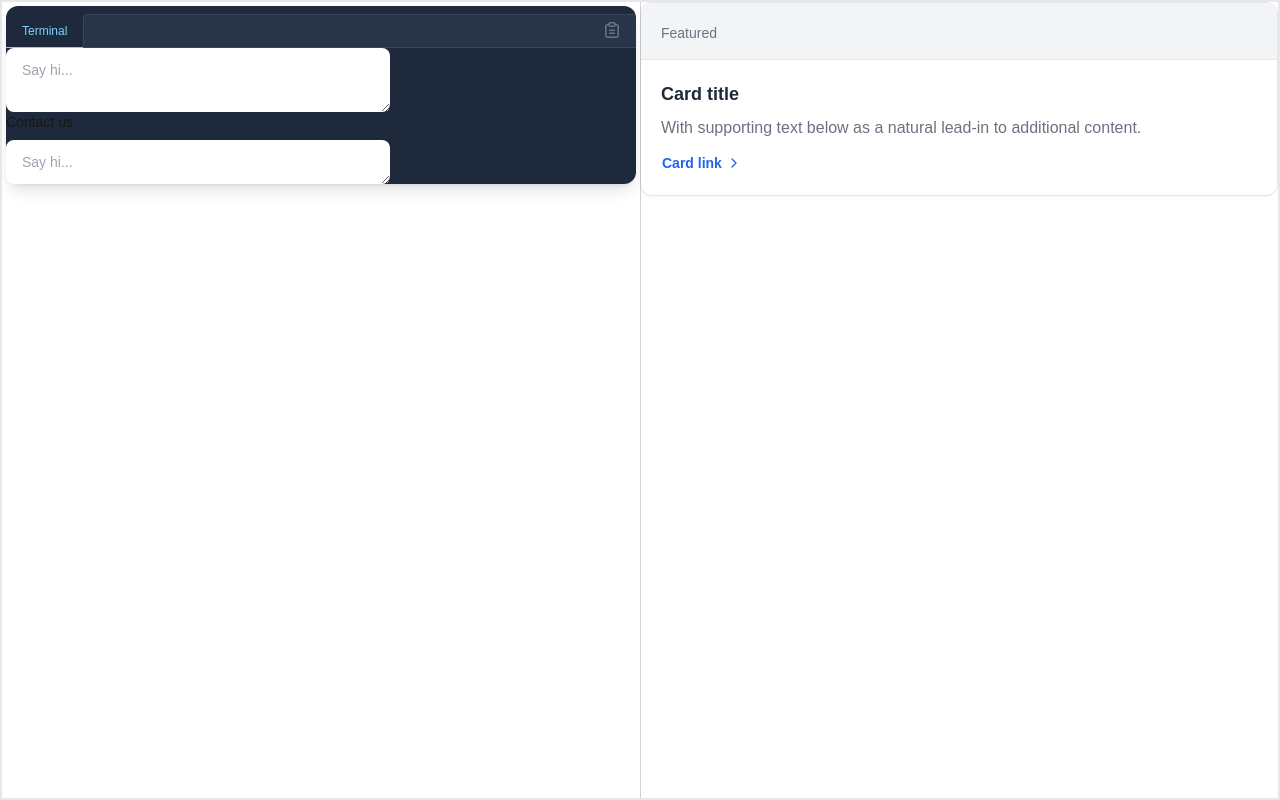
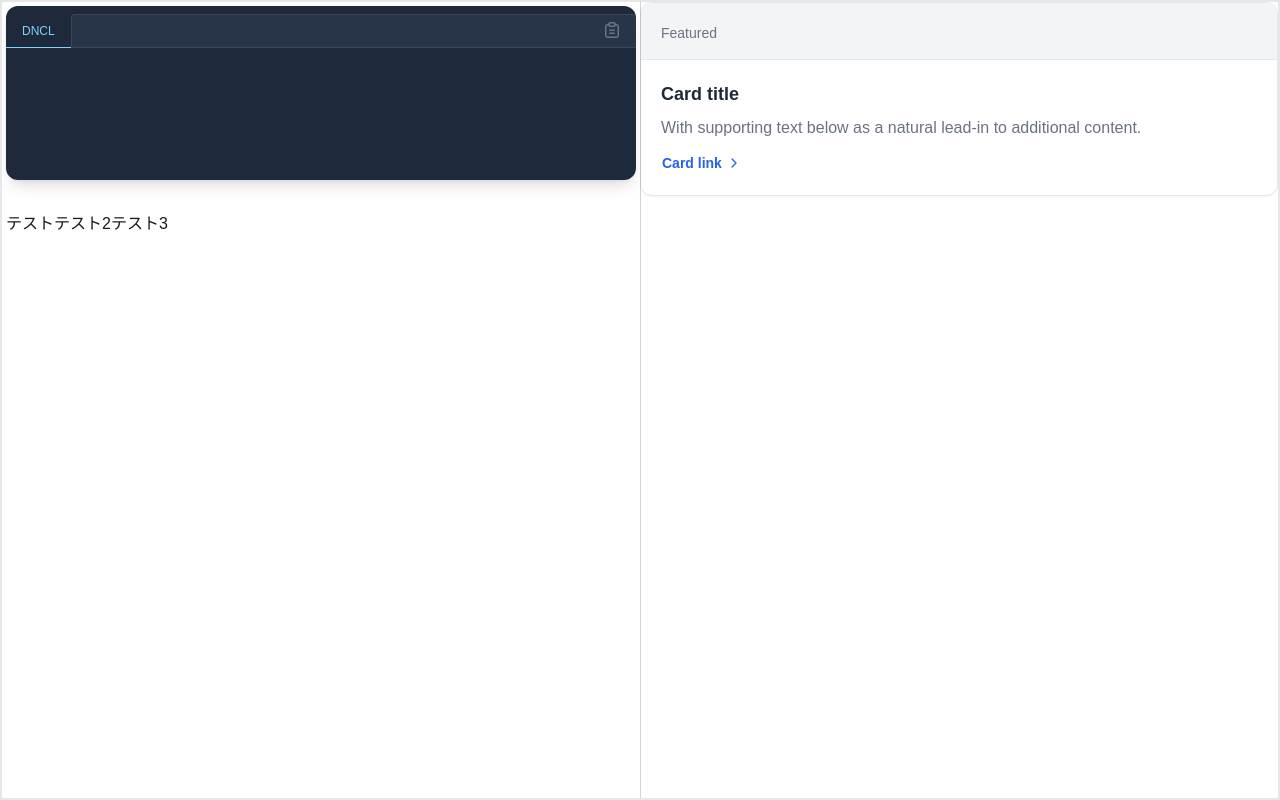
Before and after one commit to Guri-hm/dncl, a Next.js app: page /edit in a window 1280 px wide. Built offline with nearby package versions, Linux system fonts and the light colour scheme.

Commit message:
ドロップの動作

```diff
--- a/package.json
+++ b/package.json
@@ -9,11 +9,15 @@
     "lint": "next lint"
   },
   "dependencies": {
+    "@dnd-kit/core": "^6.3.1",
+    "@dnd-kit/modifiers": "^9.0.0",
+    "@dnd-kit/sortable": "^10.0.0",
     "allotment": "^1.20.2",
     "next": "15.0.4",
     "preline": "^2.6.0",
     "react": "^19.0.0",
-    "react-dom": "^19.0.0"
+    "react-dom": "^19.0.0",
+    "uuid": "^11.0.3"
   },
   "devDependencies": {
     "@tailwindcss/forms": "^0.5.9",
--- /dev/null
+++ b/src/app/components/DragComponent.tsx
@@ -0,0 +1,53 @@
+import { useDraggable } from "@dnd-kit/core";
+export default function DragComponent() {
+    const { attributes, listeners, setNodeRef, transform } = useDraggable({
+        id: "draggable",
+        data: { name: "test" },
+    });
+    const {
+        attributes: attributes2,
+        listeners: listeners2,
+        setNodeRef: setNodeRef2,
+        transform: transform2,
+    } = useDraggable({
+        id: "draggable2",
+        data: { name: "test2" },
+    });
+    const {
+        attributes: attributes3,
+        listeners: listeners3,
+        setNodeRef: setNodeRef3,
+        transform: transform3,
+    } = useDraggable({
+        id: "draggable3",
+        data: { name: "test3" },
+    });
+    const style = transform
+        ? {
+            transform: `translate3d(${transform.x}px, ${transform.y}px, 0)`,
+        }
+        : undefined;
+    const style2 = transform2
+        ? {
+            transform: `translate3d(${transform2.x}px, ${transform2.y}px, 0)`,
+        }
+        : undefined;
+    const style3 = transform3
+        ? {
+            transform: `translate3d(${transform3.x}px, ${transform3.y}px, 0)`,
+        }
+        : undefined;
+    return (
+        <div>
+            <button ref={setNodeRef} style={style} {...listeners} {...attributes}>
+                テスト
+            </button>
+            <button ref={setNodeRef2} style={style2} {...listeners2} {...attributes2}>
+                テスト2
+            </button>
+            <button ref={setNodeRef3} style={style3} {...listeners3} {...attributes3}>
+                テスト3
+            </button>
+        </div>
+    );
+}
--- /dev/null
+++ b/src/app/components/DropComponent.tsx
@@ -0,0 +1,41 @@
+import { UniqueIdentifier, useDroppable } from "@dnd-kit/core";
+import { SortableContext, rectSortingStrategy } from "@dnd-kit/sortable";
+import SortDropContent from "../components/SortDropContent";
+type Props = {
+    elms: { id: UniqueIdentifier; name: string }[];
+    activeElmId?: string;
+    isDropContent?: boolean;
+};
+export default function DropComponent({
+    elms,
+    activeElmId,
+    isDropContent = false,
+}: Props) {
+    const { isOver, setNodeRef: dropRef } = useDroppable({
+        id: "droppable",
+    });
+    const dropStyle = {
+        padding: "1rem 0 0 0",
+        minHeight: "100px",
+        width: "200px",
+        border: isOver && !isDropContent ? "3px solid white" : ``,
+    };
+    return (
+        <div style={{ margin: "2rem" }}>
+            <div ref={dropRef} style={dropStyle}>
+                {/* ドロップ領域内の要素群。SortableContextで囲むことで、並べ替えの設定ができる */}
+                <SortableContext items={elms} strategy={rectSortingStrategy}>
+                    {elms.map((elm) => {
+                        return (
+                            <SortDropContent
+                                key={elm.id}
+                                elm={elm}
+                                isVirtual={elm.id === activeElmId}
+                            ></SortDropContent>
+                        );
+                    })}
+                </SortableContext>
+            </div>
+        </div>
+    );
+}
--- /dev/null
+++ b/src/app/components/SortDropContent.tsx
@@ -0,0 +1,42 @@
+import { UniqueIdentifier } from "@dnd-kit/core";
+import { useSortable } from "@dnd-kit/sortable";
+import { CSS } from "@dnd-kit/utilities";
+type Props = {
+    elm: { id: UniqueIdentifier; name: string };
+    isVirtual: boolean;
+};
+export default function SortDropContent({ elm, isVirtual }: Props) {
+    const {
+        isDragging,
+        // 並び替えのつまみ部分に設定するプロパティ
+        setActivatorNodeRef,
+        listeners,
+        // DOM全体に対して設定するプロパティ
+        setNodeRef,
+        transform,
+        transition,
+    } = useSortable({ id: elm.id });
+    return (
+        <div
+            ref={setNodeRef}
+            style={{
+                transform: CSS.Transform.toString(transform),
+                transition,
+            }}
+        >
+            <p
+                ref={setActivatorNodeRef}
+                {...listeners}
+                style={{
+                    cursor: isDragging ? "grabbing" : "grab",
+                    border: "1px solid",
+                    margin: "0 0 1rem 0",
+                    // 仮で生成されている要素の場合、薄くする。
+                    opacity: isVirtual ? ".5" : "1",
+                }}
+            >
+                {elm.name}
+            </p>
+        </div>
+    );
+}
--- a/src/app/edit/page.tsx
+++ b/src/app/edit/page.tsx
@@ -1,31 +1,121 @@
 "use client"
 import * as React from "react";
-import ReactDOM from "react-dom";
 import { Allotment } from "allotment";
 import "allotment/dist/style.css";
-import Image from "next/image";
+
+import { DndContext, DragEndEvent, DragOverEvent, DragStartEvent, Modifier } from "@dnd-kit/core";
+import { useState } from "react";
+import DropComponent from "../components/DropComponent";
+import { arrayMove } from "@dnd-kit/sortable";
+import { v4 as uuidv4 } from 'uuid'
+import { restrictToVerticalAxis } from "@dnd-kit/modifiers";
+import DragComponent from "../components/DragComponent";
+
+export function DragDropContext() {
+  // ドロップできる領域に表示される要素のデータ用のState
+  const [elms, setElms] = useState<{ id: string, name: string }[]>([])
+  // ドラック中の要素データ用のState
+  const [activeElm, setActiveElm] = useState<{ id: string, name: string, virtualId?: string }>()
+  // ドラックする要素がドロップ領域のものかを判定するState
+  const [isDropContent, setIsDropContent] = useState(false)
+  // ドラックする方向の制約を管理するState
+  // 基本的に「@dnd-kit/modifiers」モジュール内の値を付与する
+  const [modifiers, setModifiers] = useState<Modifier[]>([])
+  // ドラッグ開始時に発火する関数
+  const handleDragStart = (event: DragStartEvent) => {
+    // ドラックした要素に関わるイベントを取得
+    const { active } = event;
+    // ドラックした要素がドロップ領域に存在するかを判定する
+    const isExistInDropContent = elms.map((i) => i.id).includes(active.id.toString());
+    //ドラッグした要素のid作成。ドロップ領域に存在しない場合は、新規でidを作成する
+    const id = isExistInDropContent ? active.id.toString() : uuidv4();
+    // ドラック中にドロップ領域内で仮生成される要素のID。ドロップ領域内のものをドラックしているときはundefined
+    const virtualId = isExistInDropContent ? undefined : uuidv4();
+    setActiveElm({ id, name: active.data.current?.name, virtualId })
+    setIsDropContent(isExistInDropContent)
+    // ドラックした要素がドロップ領域内のものの場合、動かせる方向を垂直方向のみに制限する
+    isExistInDropContent ? setModifiers([restrictToVerticalAxis]) : setModifiers([])
+  };
+  // ドラック終了時に発火する関数
+  const handleDragEnd = (e: DragEndEvent) => {
+    // 値をリセットする。
+    // Stateのset関数は非同期なので、ここで値をリセットしても関数内の処理には影響ない。
+    setActiveElm(undefined)
+    // ドロップ領域のイベント(over)を取得。
+    const { over } = e;
+    // 何もドラックしていない場合や、ドロップ領域外でドラックを辞めた場合処理を中断する。
+    if (!over || !activeElm) {
+      setElms(() => elms.filter((elm) => elm.id !== activeElm?.virtualId))
+      return
+    };
+    // 仮要素を実際の要素として、ドロップ領域内へ反映させている
+    setElms(() => elms.map((elm) => ({
+      id: elm.id === activeElm.virtualId ? activeElm.id : elm.id,
+      name: elm.name
+    })))
+    // ドロップ領域内の要素をドラックしていた場合、ドロップ領域内の要素を並べ替える
+    if (elms.some((elm) => elm.id === activeElm.id)) {
+      setElms((items) => {
+        const oldIndex = items.map((i) => i.id).findIndex((val) => val === activeElm.id)
+        const newIndex = items.map((i) => i.id).findIndex((val) => val === over.id)
+        return arrayMove(items, oldIndex, newIndex);
+      });
+    }
+  }
+  const handleDragOver = (e: DragOverEvent) => {
+    const { over } = e;
+    //ドロップした場所にあった要素のid
+    const overId = over?.id;
+    // 何もドラックしていない場合や、ドロップ領域外でドラックした要素を動かしている場合処理を中断する。
+    if (!overId || !activeElm) {
+      // 生成した仮要素を削除する
+      setElms(() => elms.filter((elm) => elm.id !== activeElm?.virtualId));
+      return;
+    };
+    // ドラック要素がドロップ領域内に入ったら要素を追加する
+    if (activeElm.virtualId && !elms.some((elm) => elm.id === activeElm.virtualId)) {
+      setElms([...elms.slice(0, elms.length), { id: activeElm.virtualId, name: e.active.data.current?.name }])
+    }
+    // 仮の要素をドロップ領域内に動かしている時に、位置を変更する。
+    if (elms.some((elm) => elm.id === activeElm.virtualId)) {
+      setElms((items) => {
+        const oldIndex = items.map((i) => i.id).findIndex((val) => val === activeElm.virtualId)
+        const newIndex = items.map((i) => i.id).findIndex((val) => val === over.id)
+        return arrayMove(items, oldIndex, newIndex);
+      });
+    }
+  }
+  return (
+    <>
+      <DndContext modifiers={modifiers} onDragEnd={(e) => handleDragEnd(e)} onDragOver={(e) => handleDragOver(e)} onDragStart={(e) => handleDragStart(e)}>
+        <div className="relative z-10 col-span-3 bg-slate-800 rounded-xl shadow-lg xl:ml-0 dark:shadow-none dark:ring-1 dark:ring-inset dark:ring-white/10">
+          <div className="relative flex text-slate-400 text-xs leading-6">
+            <div className="mt-2 flex-none text-sky-300 border-t border-b border-t-transparent border-b-sky-300 px-4 py-1 flex items-center">DNCL</div>
+            <div className="flex-auto flex pt-2 rounded-tr-xl overflow-hidden">
+              <div className="flex-auto -mr-px bg-slate-700/50 border border-slate-500/30 rounded-tl"></div>
+            </div>
+            <div className="absolute top-2 right-0 h-8 flex items-center pr-4"><div className="relative flex -mr-2">
+              <button type="button" className="text-slate-500 hover:text-slate-400"><svg fill="none" stroke="currentColor" strokeWidth="1.5" strokeLinecap="round" strokeLinejoin="round" aria-hidden="true" className="w-8 h-8"><path d="M13 10.75h-1.25a2 2 0 0 0-2 2v8.5a2 2 0 0 0 2 2h8.5a2 2 0 0 0 2-2v-8.5a2 2 0 0 0-2-2H19"></path><path d="M18 12.25h-4a1 1 0 0 1-1-1v-1.5a1 1 0 0 1 1-1h4a1 1 0 0 1 1 1v1.5a1 1 0 0 1-1 1ZM13.75 16.25h4.5M13.75 19.25h4.5"></path></svg></button>
+            </div>
+            </div>
+          </div>
+          <div className="relative text-white">
+            <DropComponent elms={elms} isDropContent={isDropContent} activeElmId={activeElm?.virtualId}>
+            </DropComponent>
+          </div>
+        </div>
+        <DragComponent></DragComponent>
+      </DndContext>
+    </>
+  )
+}
 
 export default function Home() {
   return (
     <div className="w-full border-solid border-2 h-dvh">
       <Allotment>
         <Allotment.Pane className="p-1" minSize={200}>
-          <div className="relative z-10 col-span-3 bg-slate-800 rounded-xl shadow-lg xl:ml-0 dark:shadow-none dark:ring-1 dark:ring-inset dark:ring-white/10">
-            <div className="relative flex text-slate-400 text-xs leading-6"><div className="mt-2 flex-none text-sky-300 border-t border-b border-t-transparent border-b-sky-300 px-4 py-1 flex items-center">Terminal</div><div className="flex-auto flex pt-2 rounded-tr-xl overflow-hidden"><div className="flex-auto -mr-px bg-slate-700/50 border border-slate-500/30 rounded-tl"></div></div><div className="absolute top-2 right-0 h-8 flex items-center pr-4"><div className="relative flex -mr-2"><button type="button" className="text-slate-500 hover:text-slate-400"><svg fill="none" stroke="currentColor" stroke-width="1.5" stroke-linecap="round" stroke-linejoin="round" aria-hidden="true" className="w-8 h-8"><path d="M13 10.75h-1.25a2 2 0 0 0-2 2v8.5a2 2 0 0 0 2 2h8.5a2 2 0 0 0 2-2v-8.5a2 2 0 0 0-2-2H19"></path><path d="M18 12.25h-4a1 1 0 0 1-1-1v-1.5a1 1 0 0 1 1-1h4a1 1 0 0 1 1 1v1.5a1 1 0 0 1-1 1ZM13.75 16.25h4.5M13.75 19.25h4.5"></path></svg></button></div></div></div>
-            <div className="relative">
-
-              <div className="max-w-sm">
-                <label htmlFor="textarea-email-label" className="sr-only">Comment</label>
-                <textarea data-hs-textarea-auto-height="" id="textarea-email-label" className="py-3 px-4 block w-full border-gray-200 rounded-lg text-sm focus:border-blue-500 focus:ring-blue-500 disabled:opacity-50 disabled:pointer-events-none dark:bg-neutral-900 dark:border-neutral-700 dark:text-neutral-400 dark:placeholder-neutral-500 dark:focus:ring-neutral-600" placeholder="Say hi..."></textarea>
-              </div>
-            </div>
-            <div className="max-w-sm">
-              <label for="hs-autoheight-textarea" className="block text-sm font-medium mb-2 dark:text-white">Contact us</label>
-              <textarea id="hs-autoheight-textarea" className="py-3 px-4 block w-full border-gray-200 rounded-lg text-sm focus:border-blue-500 focus:ring-blue-500 disabled:opacity-50 disabled:pointer-events-none dark:bg-neutral-900 dark:border-neutral-700 dark:text-neutral-400 dark:placeholder-neutral-500 dark:focus:ring-neutral-600" rows="1" data-hs-textarea-auto-height='{
-    "defaultHeight": 200
-  }' placeholder="Say hi..."></textarea>
-            </div>
-          </div>
+          <DragDropContext></DragDropContext>
         </Allotment.Pane>
         <Allotment.Pane snap>
           <div className="flex flex-col bg-white border shadow-sm rounded-xl dark:bg-neutral-900 dark:border-neutral-700 dark:shadow-neutral-700/70">
@@ -43,7 +133,7 @@ export default function Home() {
               </p>
               <a className="mt-3 inline-flex items-center gap-x-1 text-sm font-semibold rounded-lg border border-transparent text-blue-600 decoration-2 hover:text-blue-700 hover:underline focus:underline focus:outline-none focus:text-blue-700 disabled:opacity-50 disabled:pointer-events-none dark:text-blue-500 dark:hover:text-blue-600 dark:focus:text-blue-600" href="#">
                 Card link
-                <svg className="shrink-0 size-4" xmlns="http://www.w3.org/2000/svg" width="24" height="24" viewBox="0 0 24 24" fill="none" stroke="currentColor" stroke-width="2" stroke-linecap="round" stroke-linejoin="round">
+                <svg className="shrink-0 size-4" xmlns="http://www.w3.org/2000/svg" width="24" height="24" viewBox="0 0 24 24" fill="none" stroke="currentColor" strokeWidth="2" strokeLinecap="round" strokeLinejoin="round">
                   <path d="m9 18 6-6-6-6"></path>
                 </svg>
               </a>
```
Also changed, not shown: dev/npm.txt, 1 other file (tests, documents, lock files or other folders).
